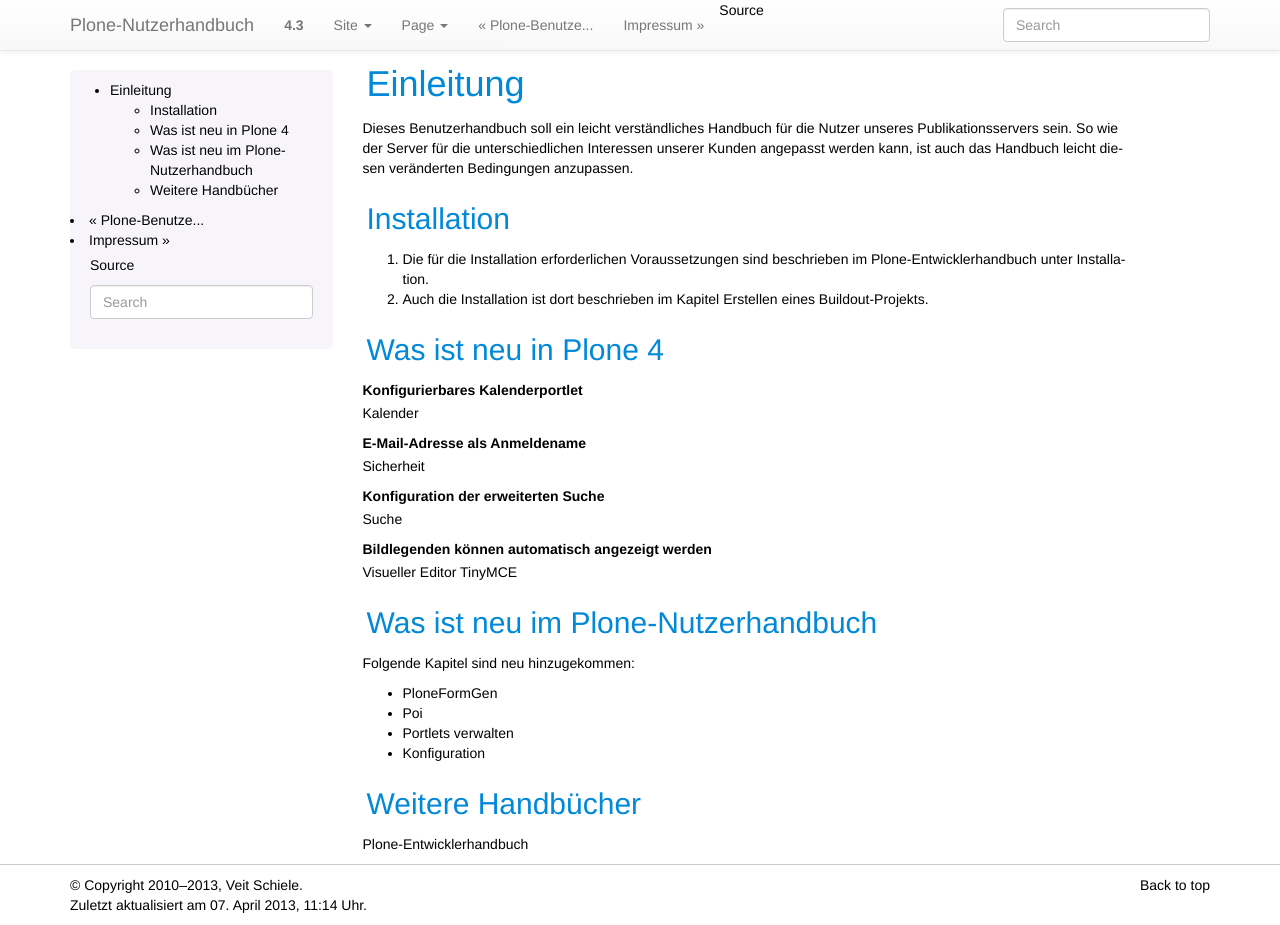
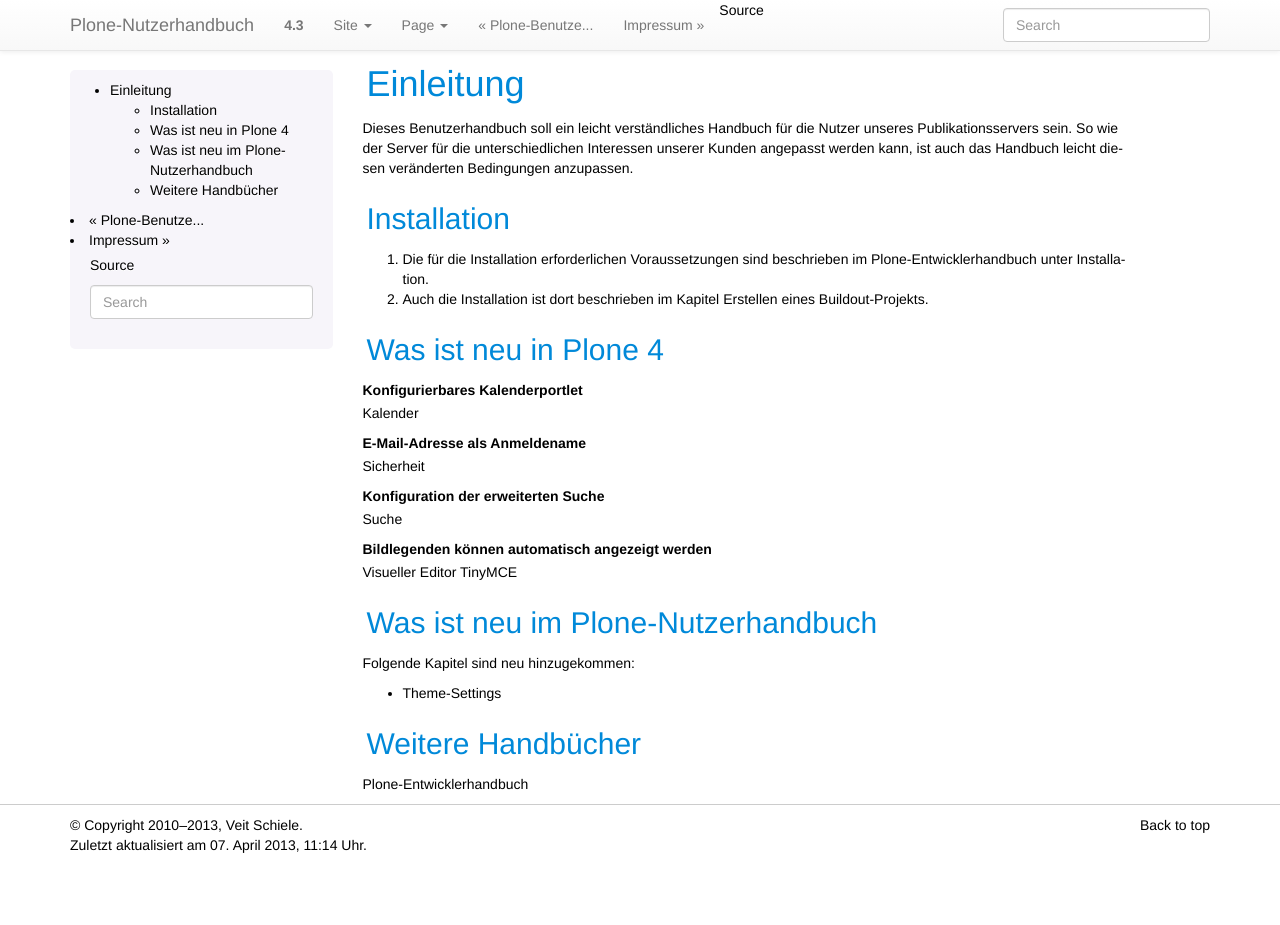
Before and after one commit to veit/plone-nutzerhandbuch, a Sphinx documentation site: the page built from source/einleitung.rst, in a window 1280 px wide and 925 px high. Built offline with Sphinx 7.4.7, drawn with Linux system fonts in a browser that asks for light colours; pages that are not in the unit, such as notebooks, are missing from menus.

Commit message:
Added theme settings to new chapters

```diff
--- a/source/einleitung.rst
+++ b/source/einleitung.rst
@@ -28,10 +28,7 @@
 
 Folgende Kapitel sind neu hinzugekommen:
 
-- :doc:`erweiterungen/ploneformgen/index`
-- :doc:`erweiterungen/poi/index`
-- :doc:`portlets-verwalten/index`
-- :doc:`konfiguration/index`
+- :doc:`konfiguration/theme-settings`
 
 Weitere Handbücher
 ------------------
```
